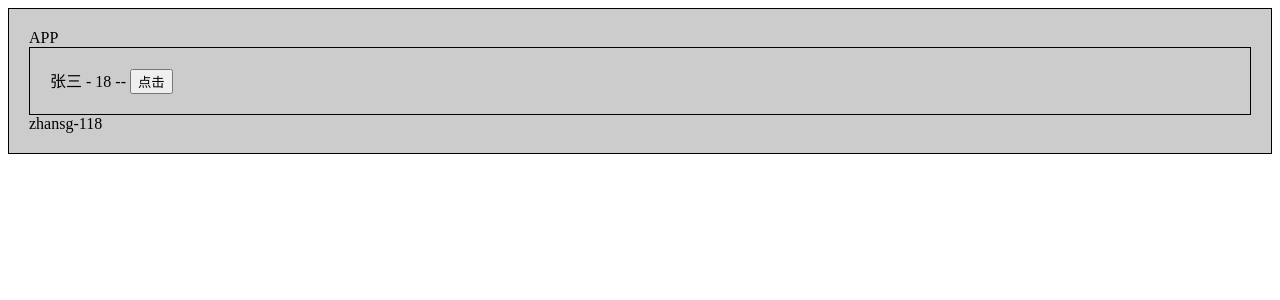
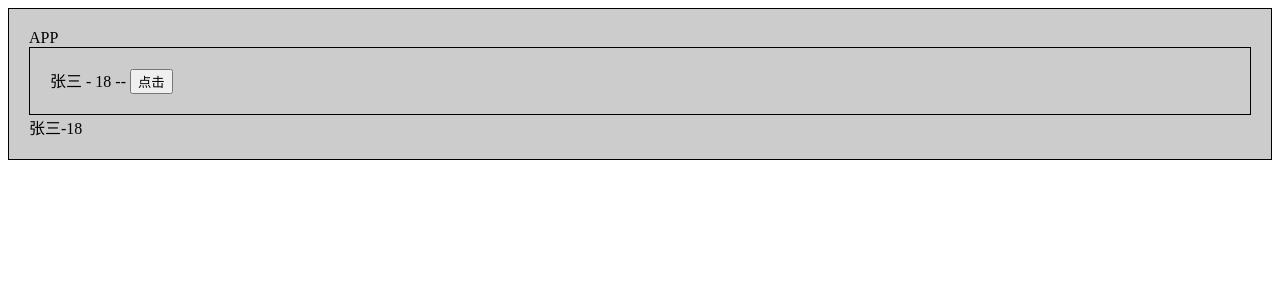
Before and after one commit to xiaodongxier/vue3_vite_ts_202401, a Vue app: page / in a window 1280 px wide. Shown: the top 300 px of the page. Built offline with nearby package versions, Linux system fonts and the light colour scheme.

Commit message:
定时同步完成...

```diff
--- a/src/components/Child.vue
+++ b/src/components/Child.vue
@@ -1,6 +1,6 @@
 <template>
   <div>
-    {{ name }}-{{ age }}
+    {{ name.name }}-{{ name.age }}
 
 
 
@@ -9,8 +9,10 @@
 
 <script lang="ts" setup>
 import { ref } from 'vue'
-let name =ref("zhansg");
-let age = ref(118)
+let name = {
+  name: '张三',
+  age: 18
+}
 </script>
 <style lang="" scoped>
 
```
